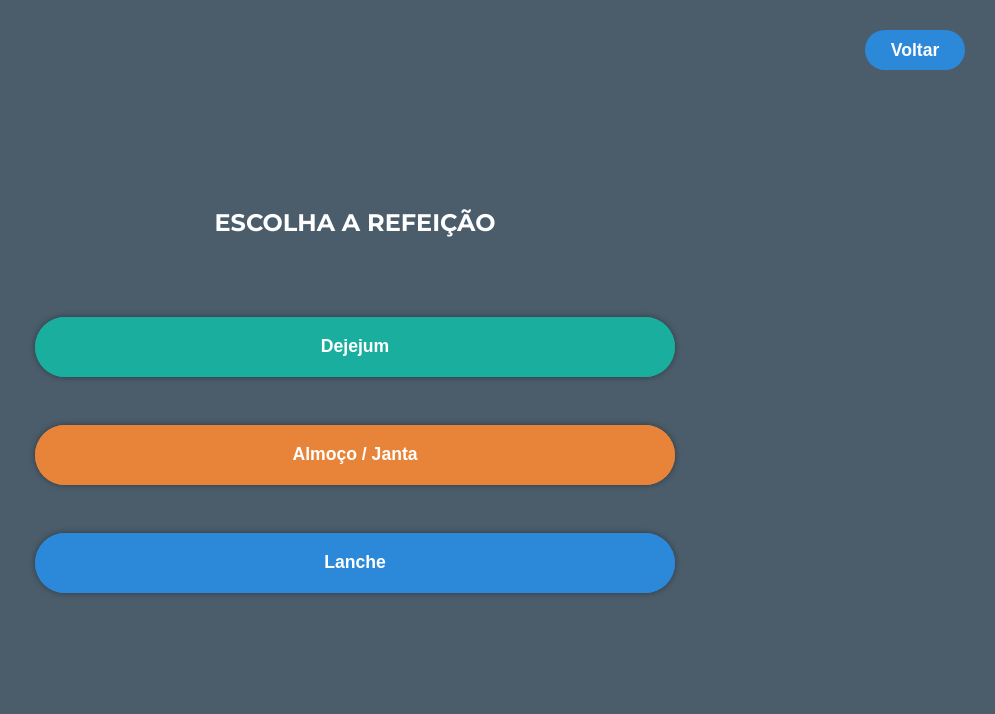
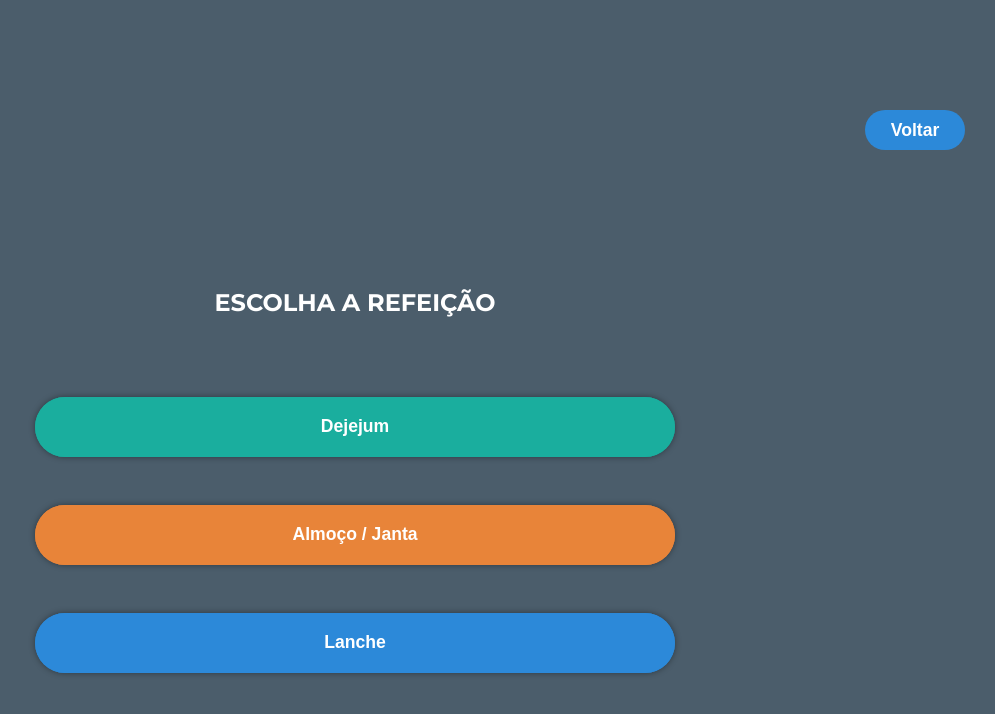
Before and after one commit to yLuiz/feedback-meals, an Angular app: page / in a window 1280 px wide. Shown: the top 714 px of the page, without its empty margins (285-1280 px from the left). Built offline with nearby package versions, Linux system fonts and the light colour scheme.

Commit message:
adicionando padding ao body

```diff
--- a/src/styles.scss
+++ b/src/styles.scss
@@ -20,6 +20,14 @@
   margin: 0;
   padding: 0;
   box-sizing: border-box;
+}
+
+
+body {
+  font-family: 'Montserrat', sans-serif;
+  background-color: var(--bg-primary);
+
+  padding: 5rem 0;
 }
 
 .card-green {
@@ -155,8 +163,3 @@
 .p-0 {
   padding: 0;
 }
-
-body {
-  font-family: 'Montserrat', sans-serif;
-  background-color: var(--bg-primary);
-}
```
